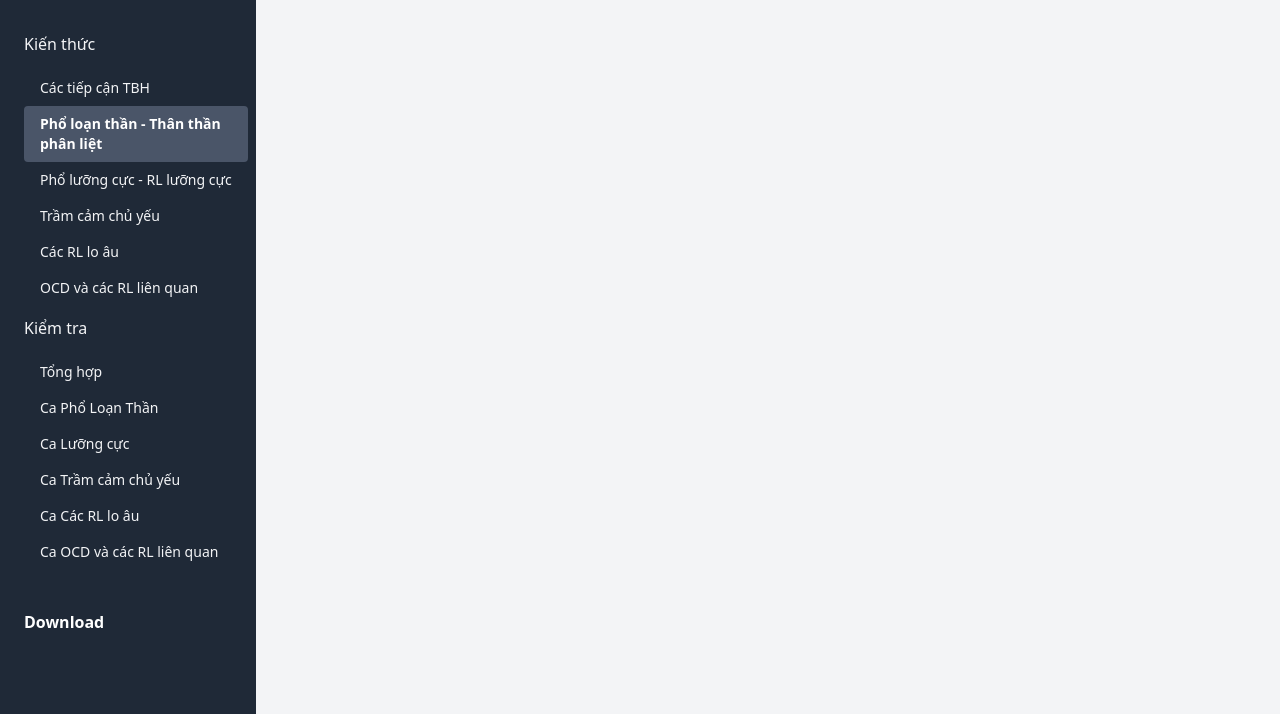
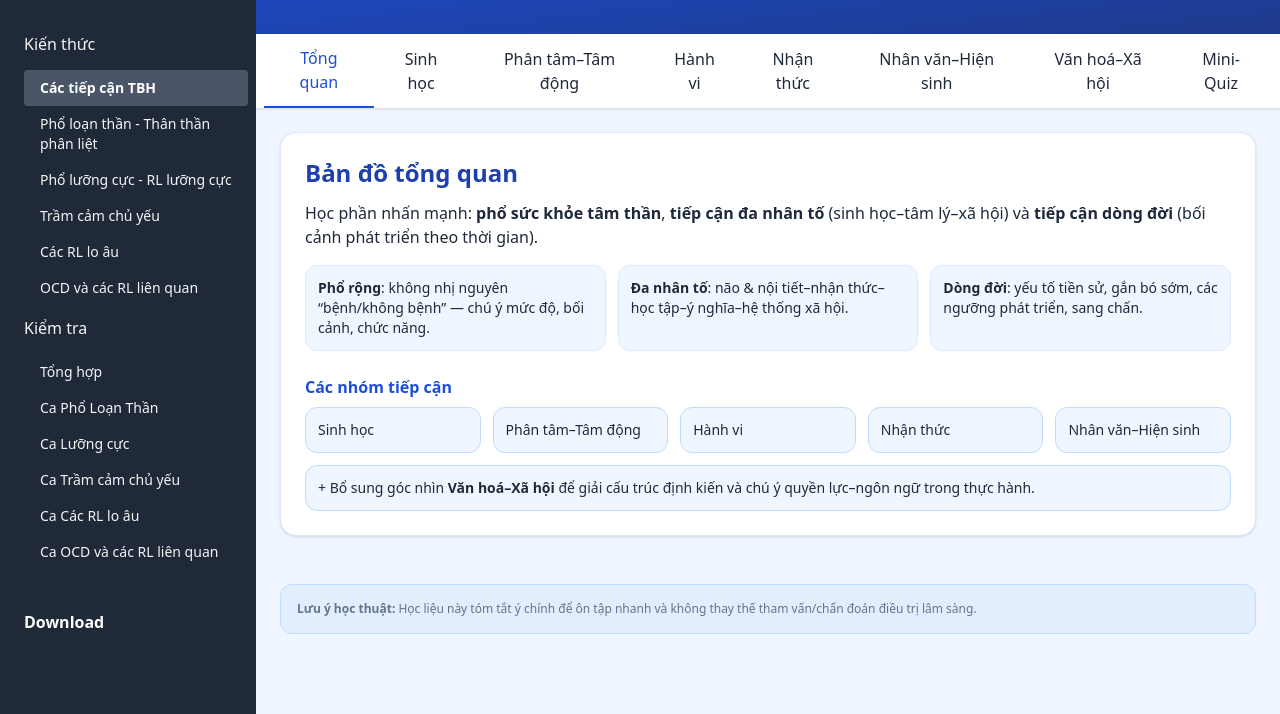
Before and after one commit to zoom2408/TamBenhHoc, a plain HTML site: page index.html in a window 1280 px wide. Shown: the part 86-800 px from the top of the page. Drawn offline with nearby package versions, Linux system fonts and the light colour scheme.

Commit message:
Set default landing page

```diff
--- a/index.html
+++ b/index.html
@@ -92,7 +92,7 @@
             </header>
 
             <main class="flex-1 overflow-x-hidden overflow-y-auto bg-gray-100">
-                <iframe id="content-frame" src="welcome.html" class="w-full h-full border-0" name="content-frame"></iframe>
+                <iframe id="content-frame" src="01.html" class="w-full h-full border-0" name="content-frame"></iframe>
             </main>
         </div>
     </div>
@@ -134,9 +134,10 @@
                 });
             });
 
-            // Tự động active link đầu tiên khi tải trang
+            // Tự động tải và active link đầu tiên khi tải trang
             if(menuLinks.length > 0) {
-                menuLinks[1].classList.add('active-link');
+                contentFrame.src = menuLinks[0].getAttribute('data-target');
+                menuLinks[0].classList.add('active-link');
             }
         });
     </script>
```
